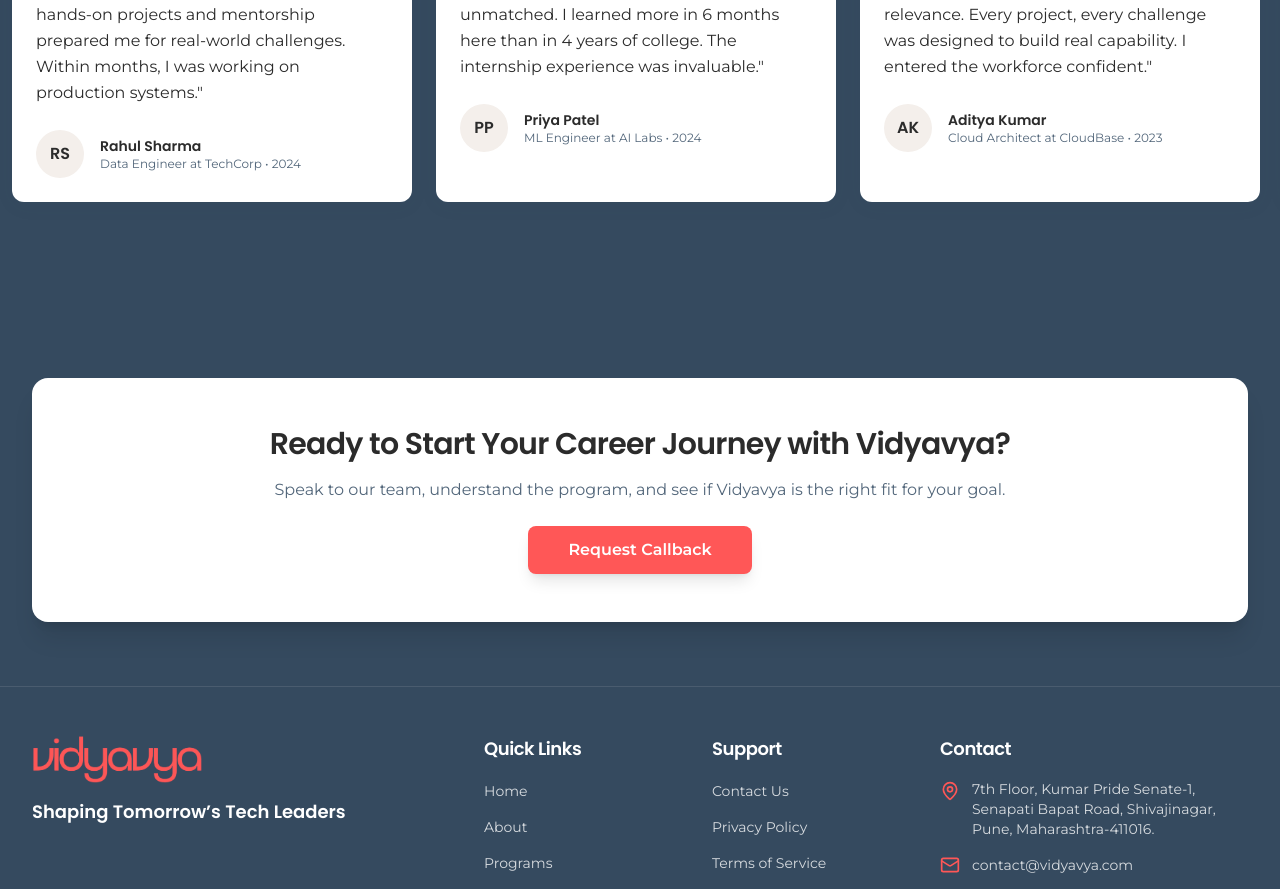
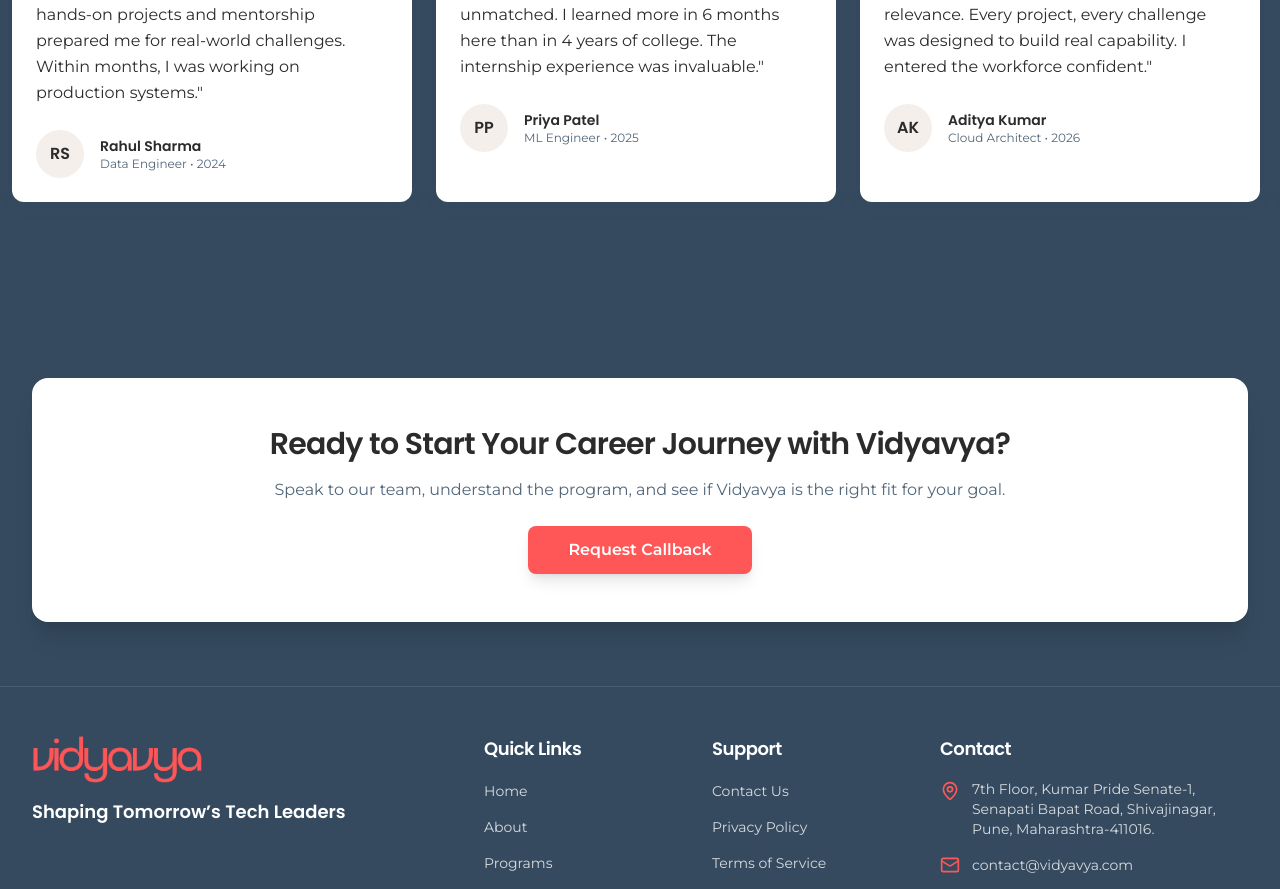
Before and after one commit to Vidyavya/Vidyavya_Website_Codebase, a React (Vite) app: page / in a window 1280 px wide. Shown: the part 3307-4196 px from the top of the page. Built offline with nearby package versions, Linux system fonts and the light colour scheme.

Commit message:
feat: add responsive TestimonialCarousel with changed content and year

```diff
--- a/src/components/home/TestimonialCarousel.tsx
+++ b/src/components/home/TestimonialCarousel.tsx
@@ -5,36 +5,36 @@ import { motion, AnimatePresence } from 'framer-motion';
 const testimonials = [
   {
     name: 'Rahul Sharma',
-    role: 'Data Engineer at TechCorp',
+    role: 'Data Engineer',
     year: '2024',
     feedback: 'Vidyavya transformed my career. The hands-on projects and mentorship prepared me for real-world challenges. Within months, I was working on production systems.',
     image: null,
   },
   {
     name: 'Priya Patel',
-    role: 'ML Engineer at AI Labs',
-    year: '2024',
+    role: 'ML Engineer',
+    year: '2025',
     feedback: 'The practical approach at Vidyavya is unmatched. I learned more in 6 months here than in 4 years of college. The internship experience was invaluable.',
     image: null,
   },
   {
     name: 'Aditya Kumar',
-    role: 'Cloud Architect at CloudBase',
-    year: '2023',
+    role: 'Cloud Architect',
+    year: '2026',
     feedback: 'What sets Vidyavya apart is the industry relevance. Every project, every challenge was designed to build real capability. I entered the workforce confident.',
     image: null,
   },
   {
     name: 'Sneha Reddy',
-    role: 'Data Scientist at DataFlow',
-    year: '2024',
+    role: 'Data Scientist',
+    year: '2025',
     feedback: 'The mentorship at Vidyavya changed everything. Working with senior professionals gave me insights no textbook could provide.',
     image: null,
   },
   {
     name: 'Vikram Singh',
-    role: 'Software Engineer at DevStudio',
-    year: '2023',
+    role: 'Software Engineer',
+    year: '2024',
     feedback: 'Vidyavya\'s focus on execution over theory is exactly what the industry needs. I was job-ready from day one of my internship.',
     image: null,
   },
```
